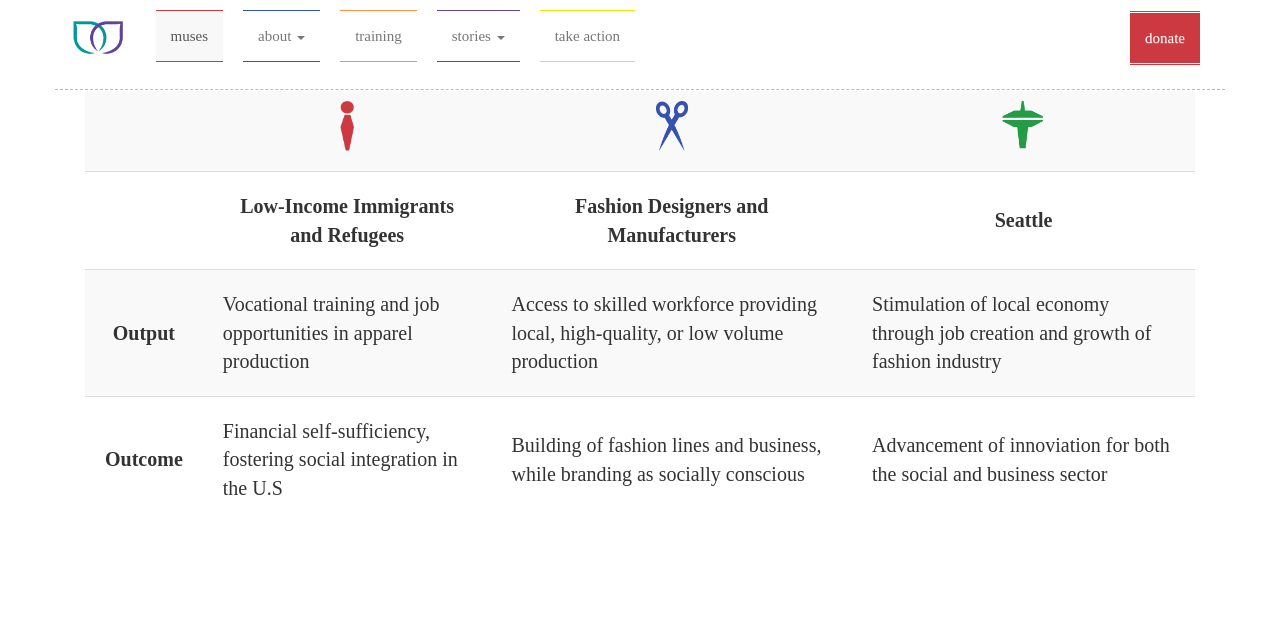
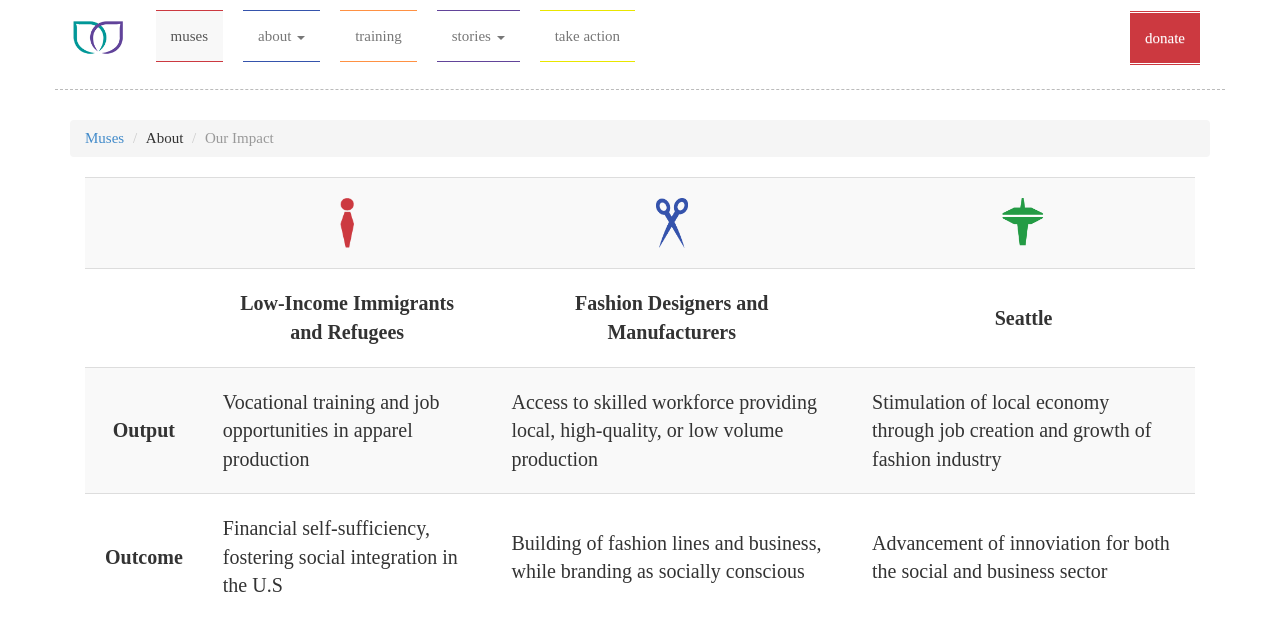
Before and after one commit to seattlemuses/seattlemuses.github.io, a Jekyll site: the page built from about-impact.html, in a window 1280 px wide. Shown: the top 631 px of the page. Built offline with Jekyll 4.4.1, drawn with Linux system fonts in a browser that asks for light colours; nearby versions of some CDN libraries.

Commit message:
Fix breadcrumb.

```diff
--- a/about-impact.html
+++ b/about-impact.html
@@ -1,5 +1,8 @@
 ---
 layout: default
+section:
+  - About
+  - Our Impact
 ---
 <div class="container">
 
```
